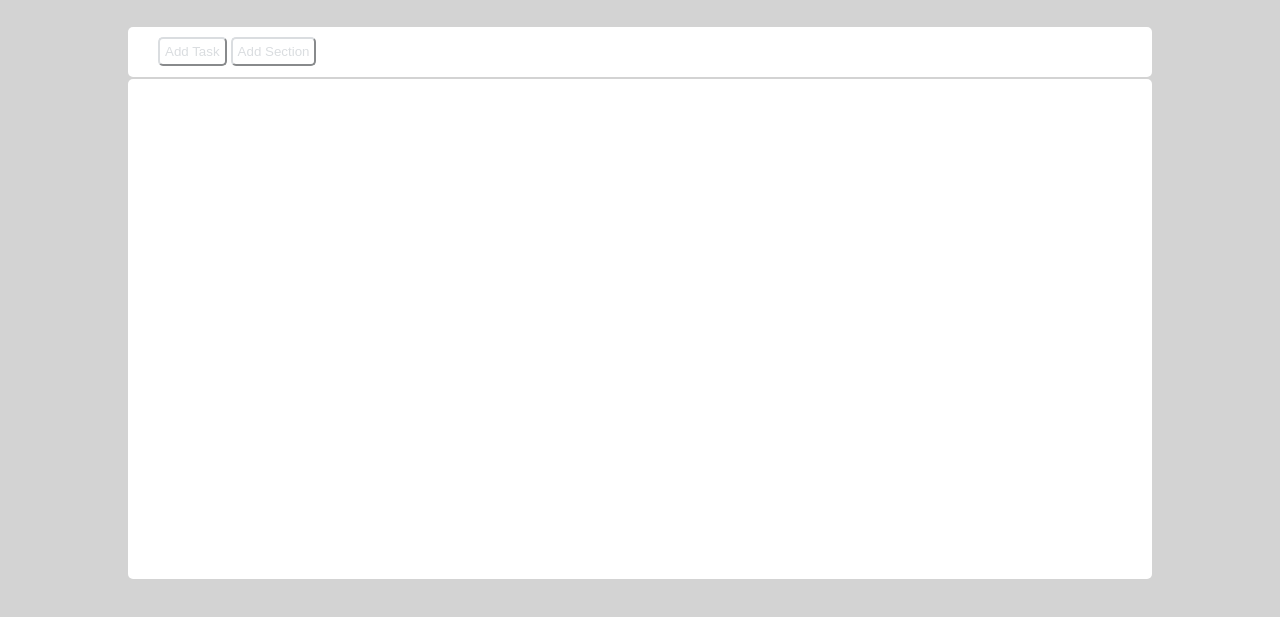
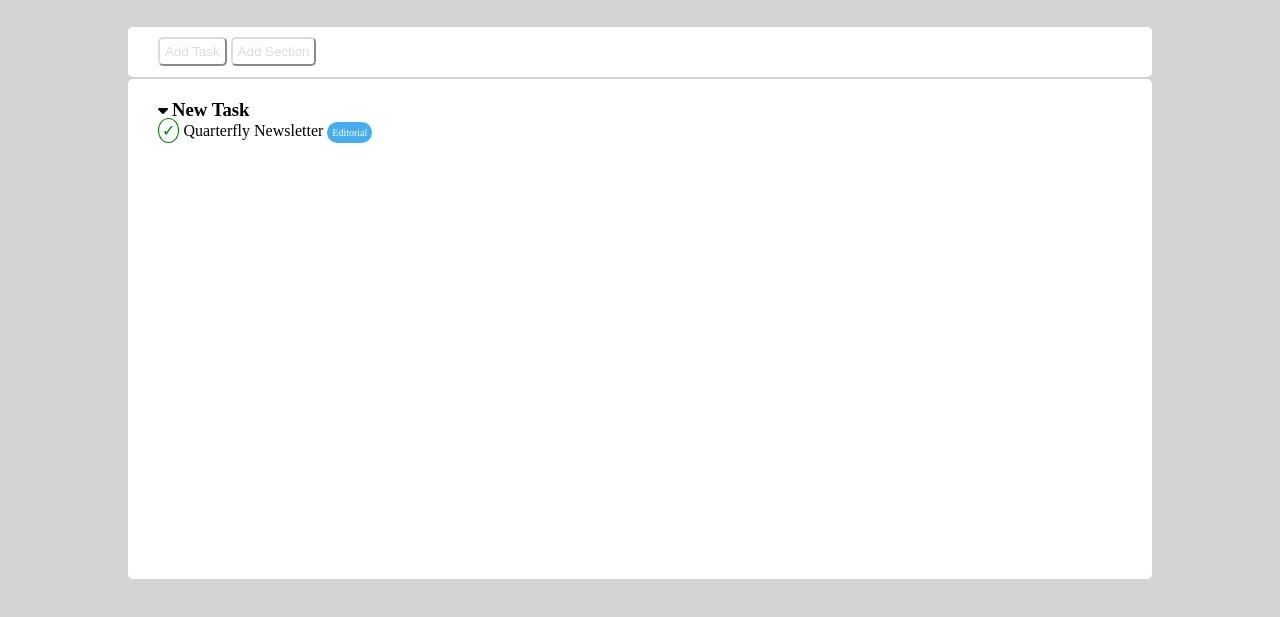
Before and after one commit to matteopoliti/html-css-toboolist, a plain HTML site: page index.html in a window 1280 px wide. Shown: the part 61-678 px from the top of the page. Drawn offline with Linux system fonts and the light colour scheme.

Commit message:
added section

```diff
--- a/assets/css/style.css
+++ b/assets/css/style.css
@@ -51,3 +51,25 @@ main{
     background-color: rgba(71, 173, 241, 1);
     color: white;
 }
+
+section h3{
+    display: inline-block;
+}
+
+p .check{
+    color: green;
+    border: 1px solid green;
+    border-radius: 50%;
+    padding: 3px;
+}
+
+p .box{
+    color: white;
+    border-radius: 15px;
+    padding: 5px;
+    font-size: 10px;
+}
+
+p .box.blue{
+    background-color: rgba(71, 173, 241, 1);
+}
--- a/index.html
+++ b/index.html
@@ -8,10 +8,12 @@
         <link rel="preconnect" href="https://fonts.googleapis.com">
         <link rel="preconnect" href="https://fonts.gstatic.com" crossorigin>
         <link href="https://fonts.googleapis.com/css2?family=Roboto&display=swap" rel="stylesheet">
+        <link rel="stylesheet" href="https://cdnjs.cloudflare.com/ajax/libs/font-awesome/6.4.2/css/all.min.css" integrity="sha512-z3gLpd7yknf1YoNbCzqRKc4qyor8gaKU1qmn+CShxbuBusANI9QpRohGBreCFkKxLhei6S9CQXFEbbKuqLg0DA==" crossorigin="anonymous" referrerpolicy="no-referrer" />
     </head>
 
     <body>
 
+        <!-- FIXME toboolist da centrare -->
         <header>
             <img src="./assets/img/Logo.png" alt="Logo img">
             <h1>Toboolist</h1>
@@ -29,6 +31,16 @@
         <div class="container-main">
 
             <main>
+                <!-- new Task -->
+                <section>
+                    <i class="fa-solid fa-caret-down"></i>
+
+                    <h3>New Task</h3>
+
+                    <p>
+                        <span class="check">&check;</span> Quarterfly Newsletter <span class="box blue">Editorial</span>
+                    </p>
+                </section>
 
 
             </main>
```
